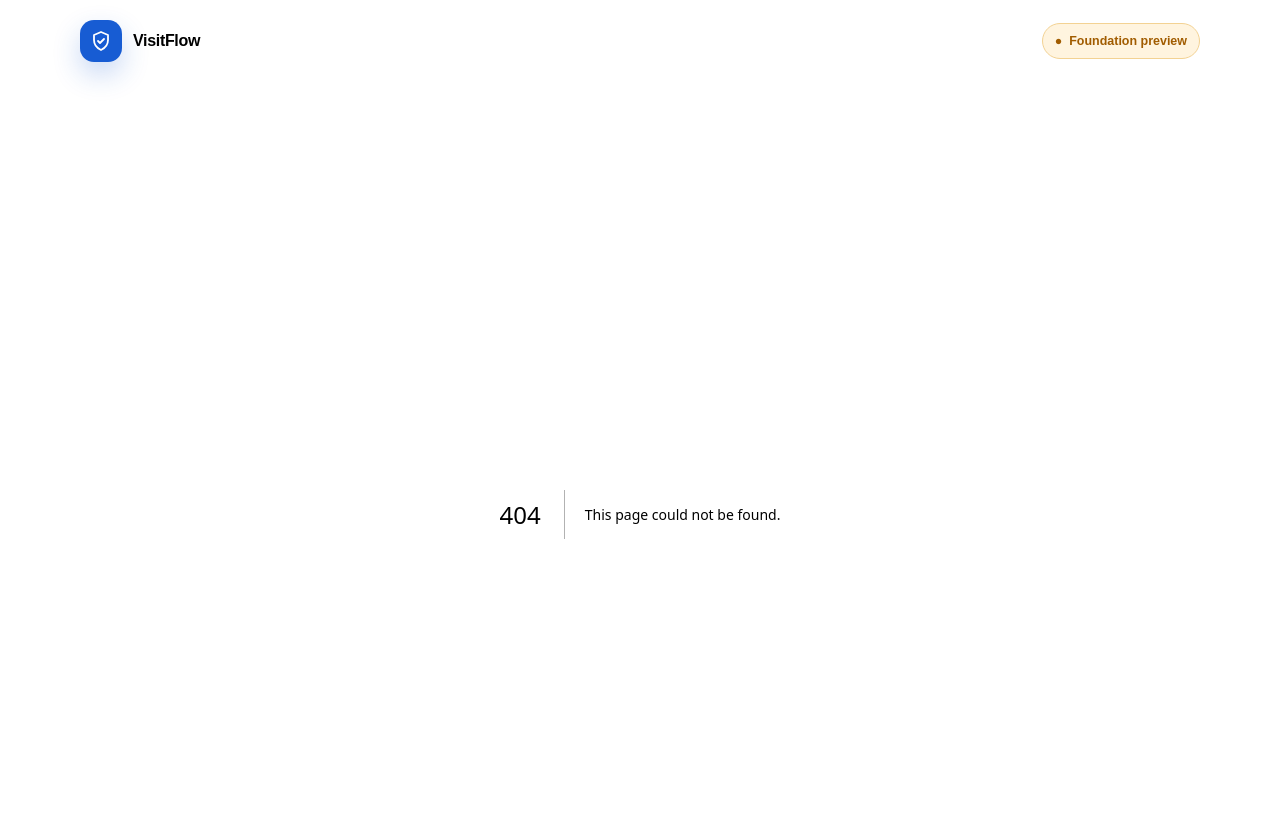
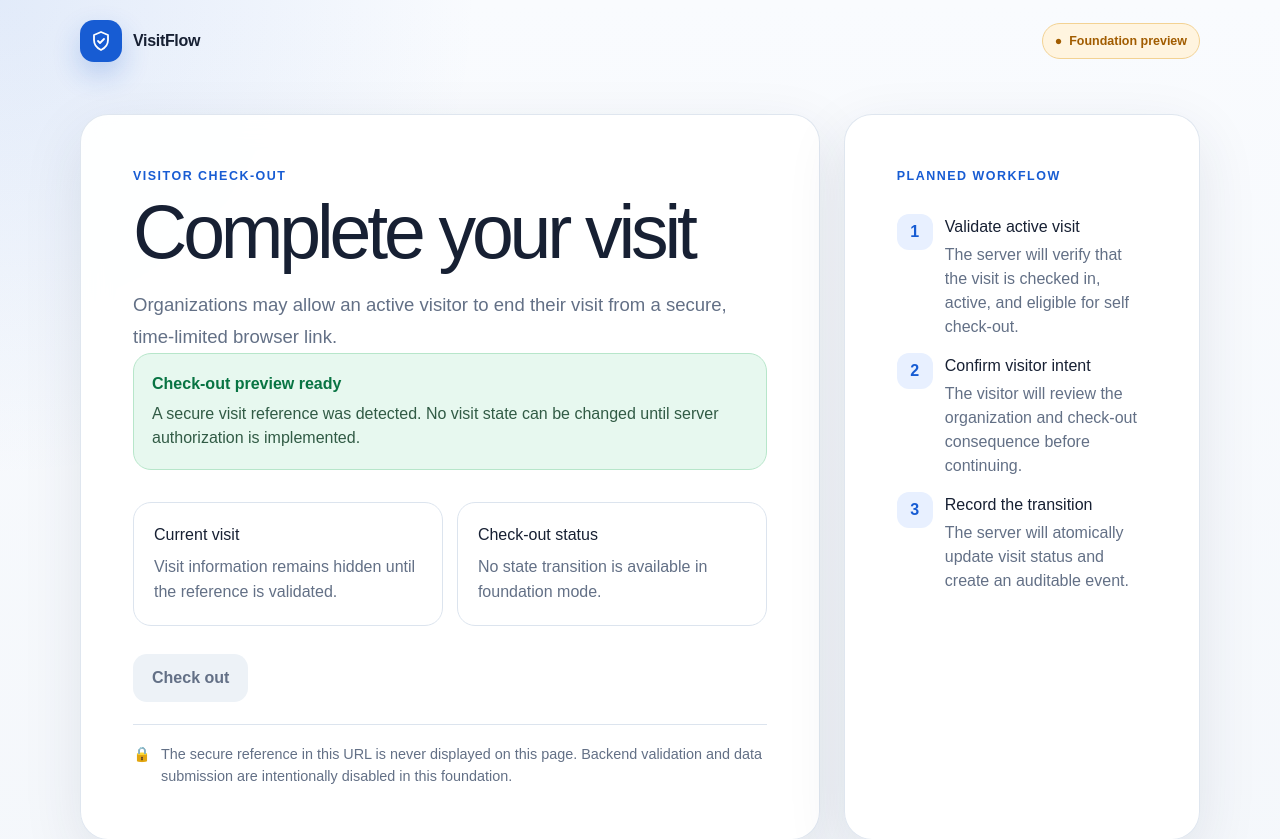
Before and after one commit to tan15hacks/visit-flow, a Next.js app in the folder apps/visitor_web/: page /checkout/1 in a window 1280 px wide. Before the commit this address had no page. Shown: the top 839 px of the page. Built offline with nearby package versions, Linux system fonts and the light colour scheme.

Commit message:
feat(web): add visitor self-checkout preview route

```diff
--- /dev/null
+++ b/apps/visitor_web/src/app/checkout/[token]/page.tsx
@@ -0,0 +1,50 @@
+import type { Metadata } from "next";
+import { SecureRoutePreview } from "@/components/secure-route-preview";
+
+export const metadata: Metadata = {
+  title: "Visitor check-out",
+};
+
+type CheckoutPageProps = {
+  params: Promise<{ token: string }>;
+};
+
+export default async function CheckoutPage({ params }: CheckoutPageProps) {
+  await params;
+
+  return (
+    <SecureRoutePreview
+      actionLabel="Check out"
+      description="Organizations may allow an active visitor to end their visit from a secure, time-limited browser link."
+      eyebrow="Visitor check-out"
+      statusDescription="A secure visit reference was detected. No visit state can be changed until server authorization is implemented."
+      statusTitle="Check-out preview ready"
+      steps={[
+        {
+          title: "Validate active visit",
+          description: "The server will verify that the visit is checked in, active, and eligible for self check-out.",
+        },
+        {
+          title: "Confirm visitor intent",
+          description: "The visitor will review the organization and check-out consequence before continuing.",
+        },
+        {
+          title: "Record the transition",
+          description: "The server will atomically update visit status and create an auditable event.",
+        },
+      ]}
+      title="Complete your visit"
+    >
+      <div className="feature-grid">
+        <article className="feature-card">
+          <h2>Current visit</h2>
+          <p>Visit information remains hidden until the reference is validated.</p>
+        </article>
+        <article className="feature-card">
+          <h2>Check-out status</h2>
+          <p>No state transition is available in foundation mode.</p>
+        </article>
+      </div>
+    </SecureRoutePreview>
+  );
+}
```
